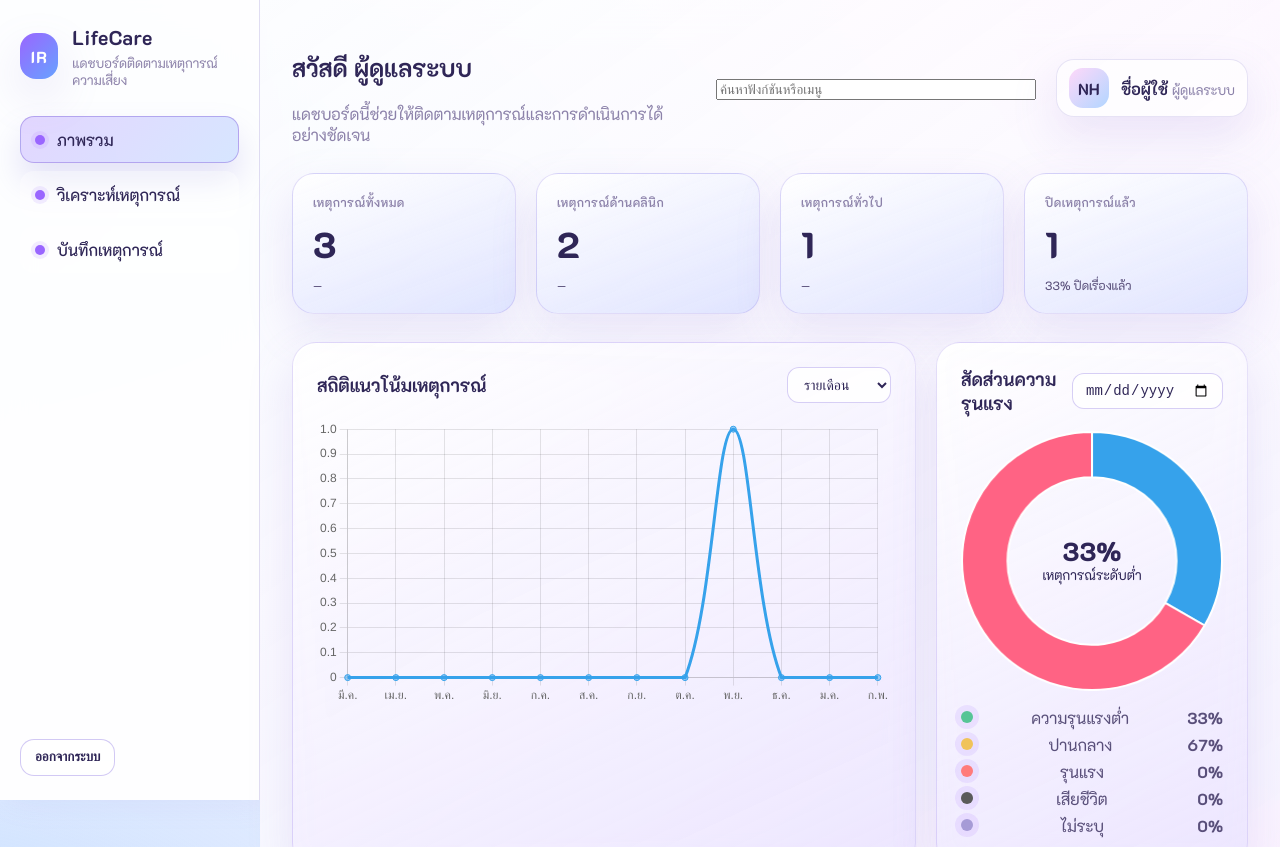
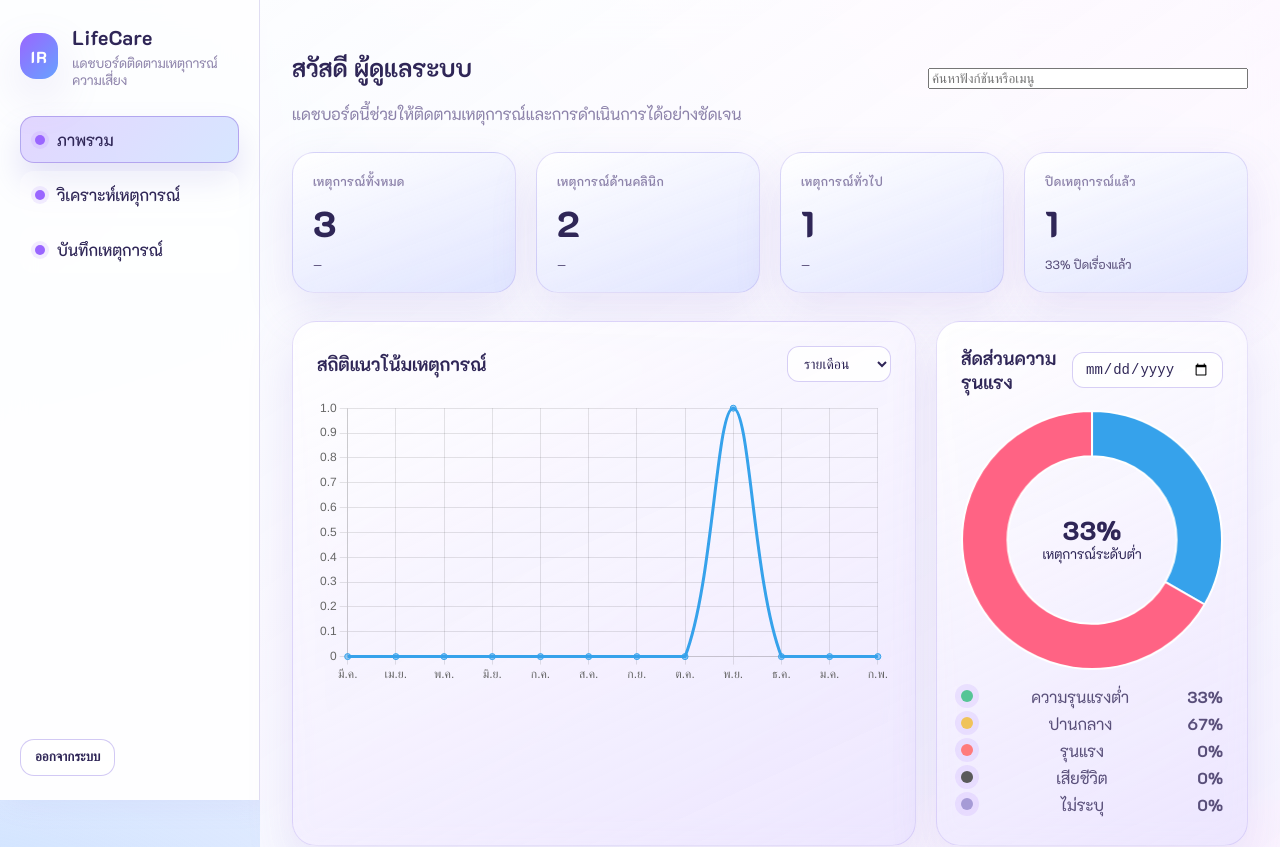
Before and after one commit to wTatiya/ir-dashboard, a plain HTML site: page index.html in a window 1280 px wide. Shown: the top 847 px of the page. Drawn offline with nearby package versions, Linux system fonts and the light colour scheme.

Commit message:
Remove topbar user panel

```diff
--- a/assets/css/style.css
+++ b/assets/css/style.css
@@ -151,7 +151,7 @@ body {
 }
 .topbar {
   display: grid;
-  grid-template-columns: 1fr auto auto;
+  grid-template-columns: 1fr auto;
   align-items: center;
   gap: 20px;
 }
--- a/index.html
+++ b/index.html
@@ -40,13 +40,6 @@
       </div>
       <div class="search">
         <input id="searchBox" type="search" placeholder="ค้นหาฟังก์ชันหรือเมนู" title="พิมพ์คำสำคัญเพื่อค้นหาเมนู">
-      </div>
-      <div class="user">
-        <div class="avatar">NH</div>
-        <div class="user-meta">
-          <strong>ชื่อผู้ใช้</strong>
-          <small>ผู้ดูแลระบบ</small>
-        </div>
       </div>
     </header>
 
```
